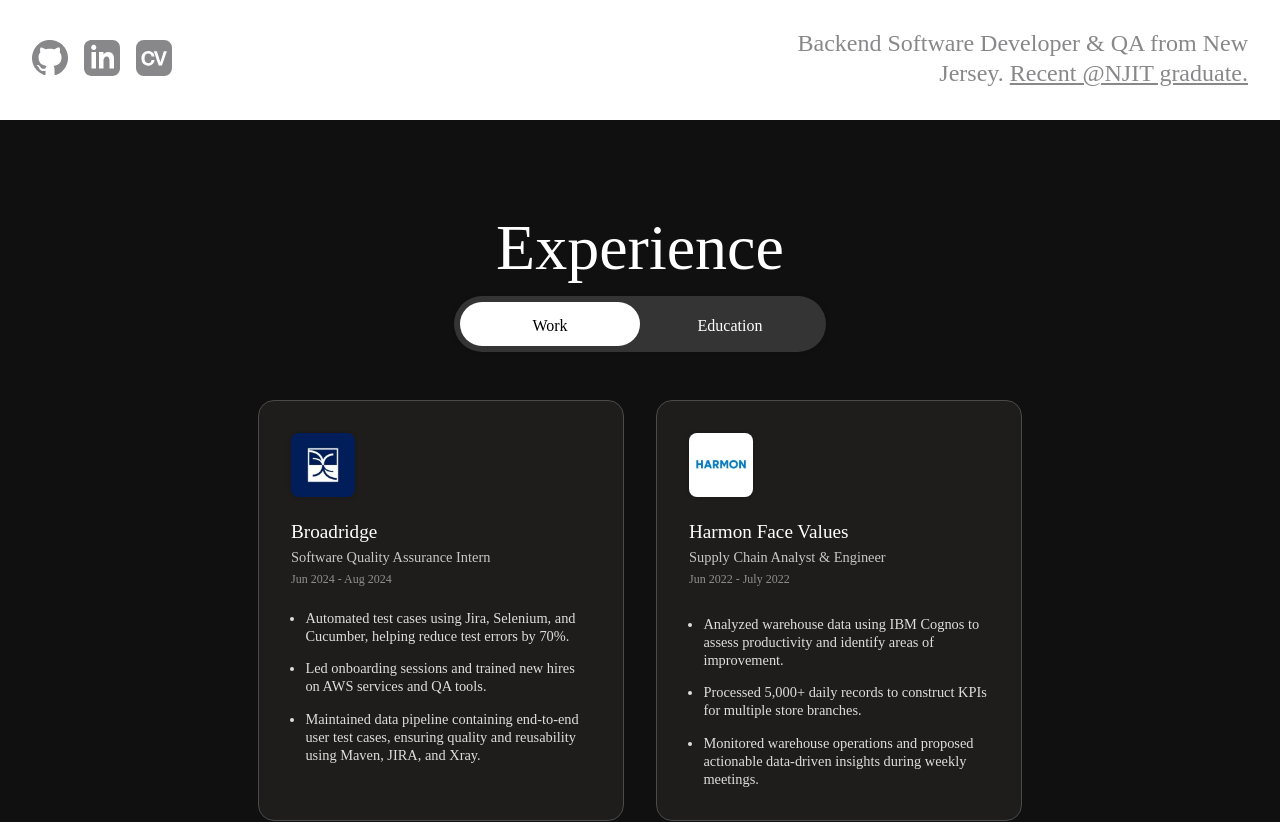
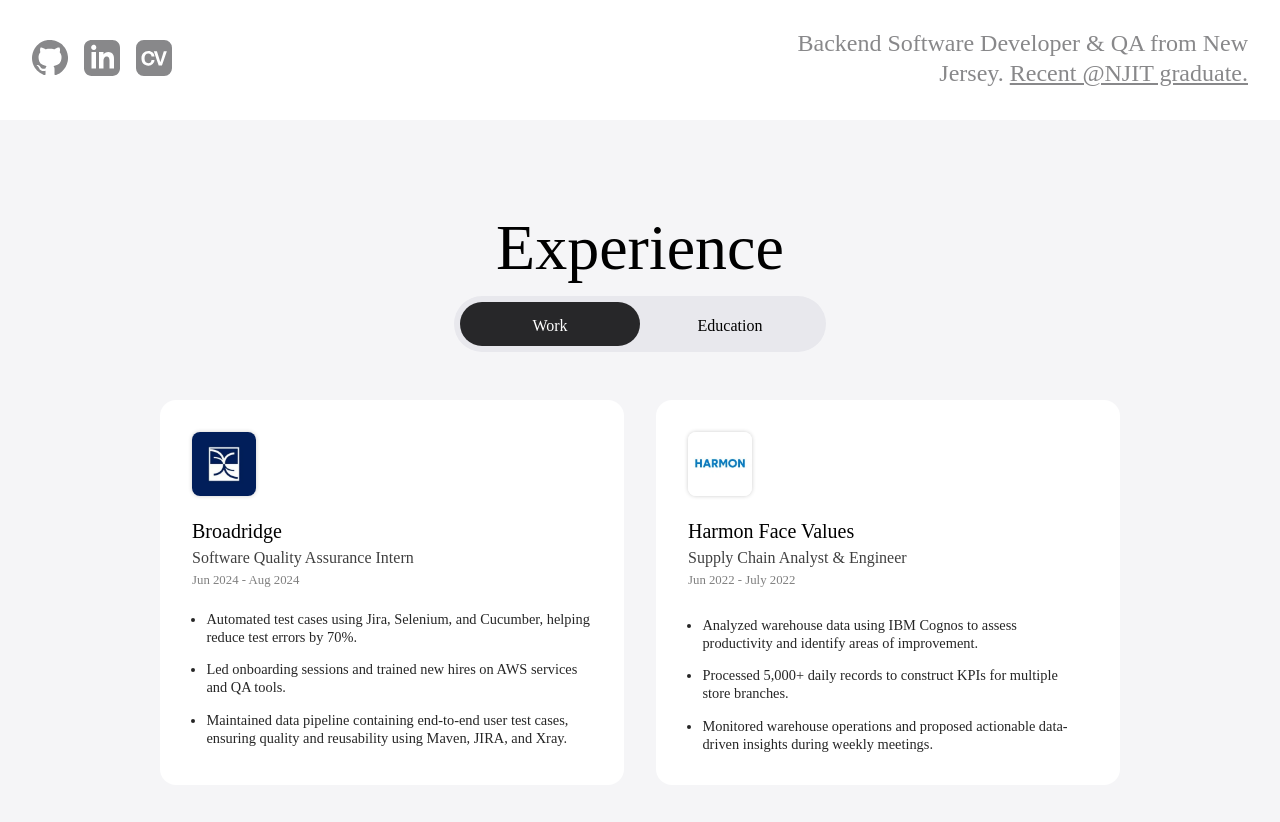
Before and after one commit to JasonCordova/jasoncordova.github.io, a Next.js app: page / in a window 1280 px wide. Shown: the part 680-1502 px from the top of the page. Built offline with nearby package versions, Linux system fonts and the light colour scheme; a web font is replaced by a local one.

Commit message:
Experience style revamp

```diff
--- a/src/comps/experience/index.css
+++ b/src/comps/experience/index.css
@@ -4,8 +4,7 @@
 }
 
 #experience {
-    color: #fff;
-    background-color: #101010;
+    background-color: #F5F5F7;
     position: relative;
     display: flex;
     flex-direction: column;
@@ -40,10 +39,9 @@
     max-width: 360px;
     border-radius: 3em;
     font-weight: 500;
-    background-color: #343434;
+    background-color: #E8E8ED;
     padding: 0.4em;
     margin: 0em auto 0;
-    box-shadow: var(--shadow);
     margin-top: 1em;
 }
 
@@ -58,19 +56,18 @@
     width: 100%;
     text-align: center;
     padding: 0.9em 1em 0.7em;
-    color: #ffffff;
     cursor: pointer;
     transition: color .2s ease-out;
     z-index: 1;
 }
 
 .tab-option.active {
-    color: rgb(0, 0, 0);
+    color: rgb(255, 255, 255);
 }
 
 .tab-cell {
     width: 50%;
-    background-color: #ffffff;
+    background-color: #272729;
     border-radius: 3em;
     position: absolute;
     left: 0%;
@@ -110,12 +107,11 @@
 .exp-cell {
     display: flex;
     flex-direction: column;
-    background-color: #1E1D1C;
+    background-color: #ffffff;
     width: 100%;
-    max-width: 300px;
+    max-width: 400px;
     padding: 2em;
     border-radius: 1em;
-    border: 1px solid #4A4A4A;
 }
 
 .hidden {
@@ -123,17 +119,17 @@
 }
 
 .exp-date {
-    font-size: 0.75em;
+    font-size: 0.8em;
     opacity: 0.5;
 }
 
 .exp-company {
     font-weight: 500;
-    font-size: 1.2em;
+    font-size: 1.25em;
 }
 
 .exp-title {
-    font-size: 0.9em;
+    font-size: 1em;
     opacity: 0.75;
 }
 
```
